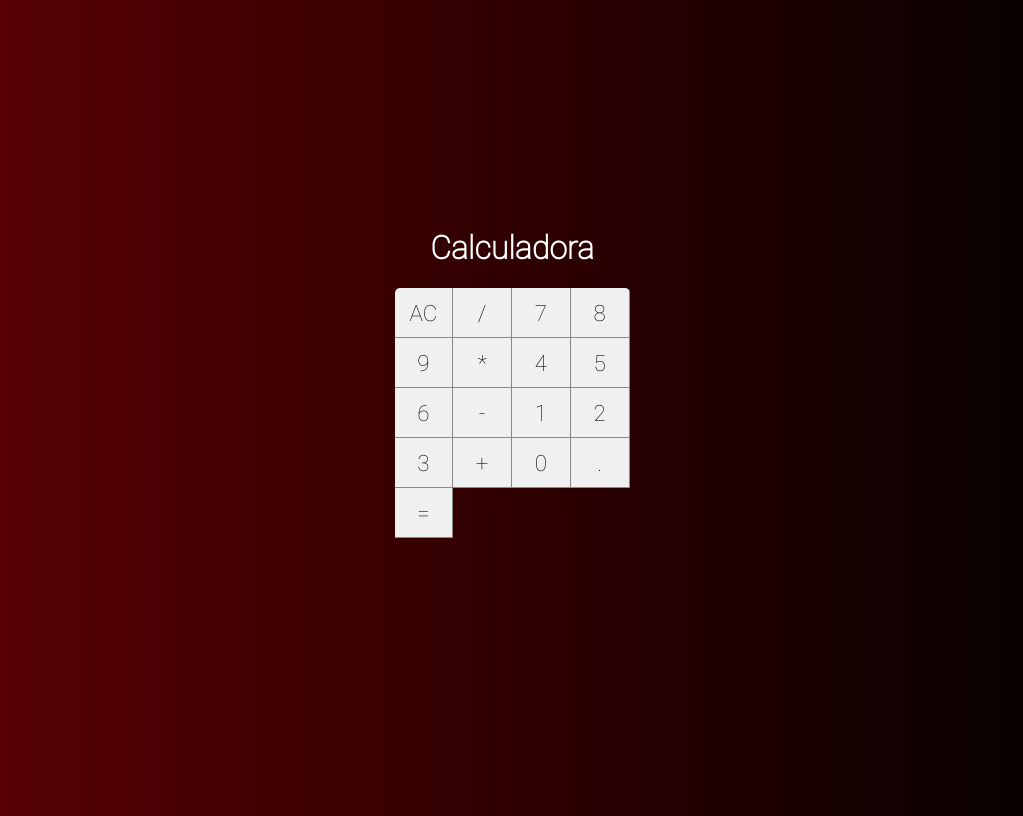
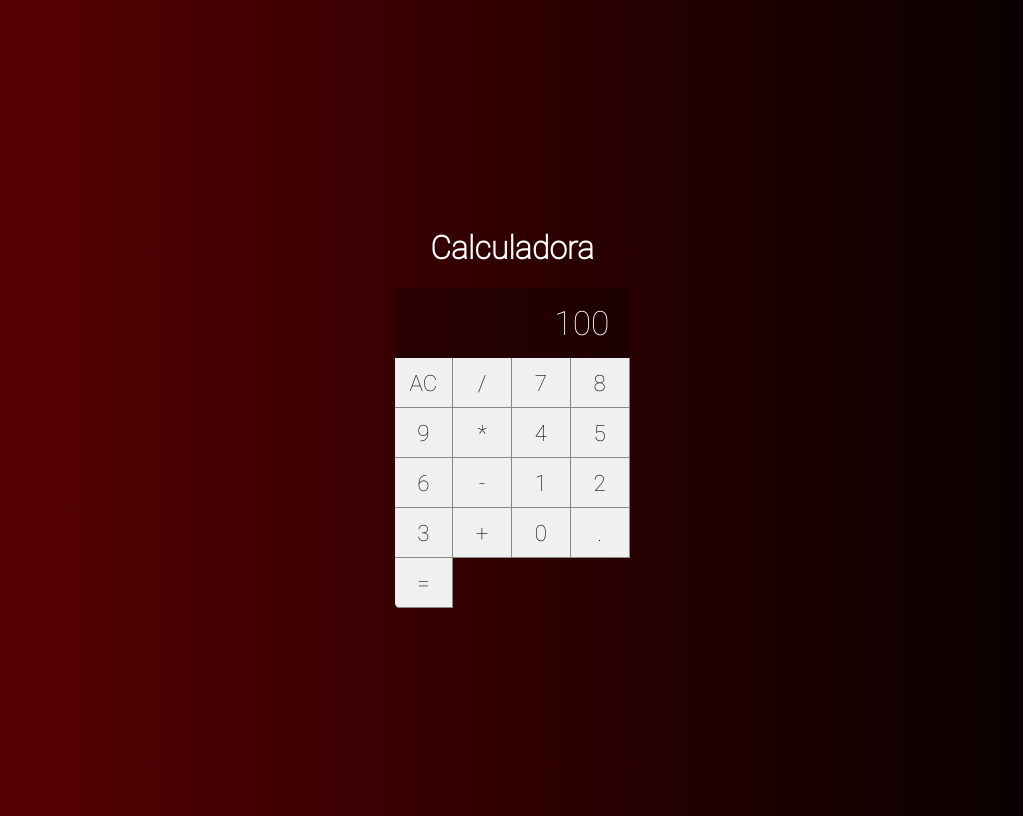
Before and after one commit to lucaschier179/calculadora, a React (Create React App) app: page / in a window 1280 px wide. Shown: the whole page, without its empty margins (128-1151 px from the left). Built offline with nearby package versions, Linux system fonts and the light colour scheme.

Commit message:
aula 46
Componente Display

```diff
--- /dev/null
+++ b/src/components/Display.css
@@ -0,0 +1,10 @@
+.display {
+    grid-column: span 4;
+    background-color: #0004;
+    display: flex;
+    justify-content: right;
+    align-items: center;
+    padding: 20px;
+    font-size: 2.1em;
+    overflow: hidden;
+}
--- /dev/null
+++ b/src/components/Display.jsx
@@ -0,0 +1,5 @@
+import React from "react";
+import './Display.css'
+
+export default props =>
+    <div className="display">{props.value}</div>
--- a/src/main/Calculator.css
+++ b/src/main/Calculator.css
@@ -5,5 +5,5 @@
     overflow: hidden;
     display: grid;
     grid-template-columns: repeat(4,25%);
-    grid-template-rows: 50px 50px 50px 50px 50px;
+    grid-template-rows: 1fr 50px 50px 50px 50px 50px;
 }
--- a/src/main/Calculator.jsx
+++ b/src/main/Calculator.jsx
@@ -2,11 +2,13 @@
 import './Calculator.css'
 
 import Button from "../components/Button";
+import Display from "../components/Display";
 
 export default class Calculator extends Component {
     render() {
         return (
             <div className="calculator">
+                <Display value={100} />
                 <Button label='AC' />
                 <Button label='/' />
                 <Button label='7' />
```
